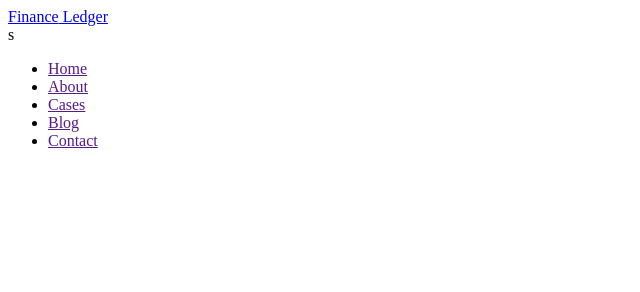
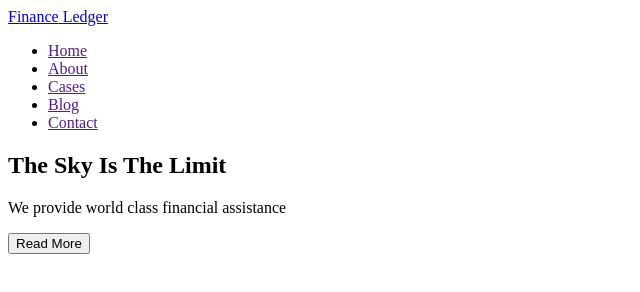
Before and after one commit to Pro-Bogdan/repositiry-for-all, a plain HTML site: page index.html in a window 1280 px wide. Shown: the whole page, without its empty margins (0-640 px from the left). Drawn offline with Linux system fonts and the light colour scheme.

Commit message:
123 test

```diff
--- a/index.html
+++ b/index.html
@@ -10,7 +10,6 @@
     <header>
       <a href="./index.html"><span>Finance</span> Ledger</a>
       <nav>
-        s
         <ul>
           <li><a href="">Home</a></li>
           <li><a href="">About</a></li>
@@ -20,7 +19,15 @@
         </ul>
       </nav>
     </header>
-    <main></main>
+
+    <main>
+      <section>
+        <h1>The Sky Is The Limit</h1>
+        <p>We provide world class financial assistance</p>
+        <button type="button">Read More</button>
+      </section>
+    </main>
+
     <footer></footer>
   </body>
 </html>
```
